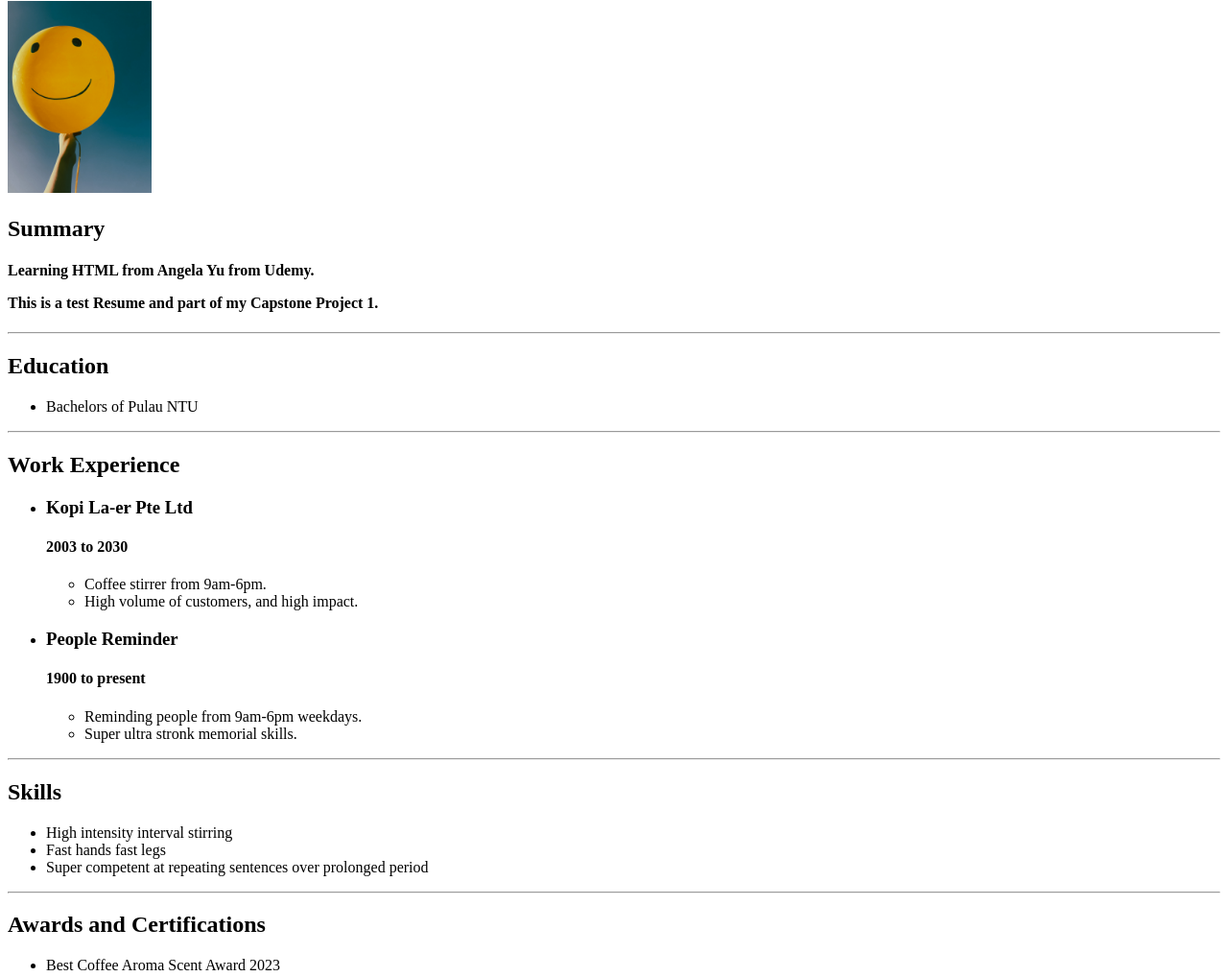
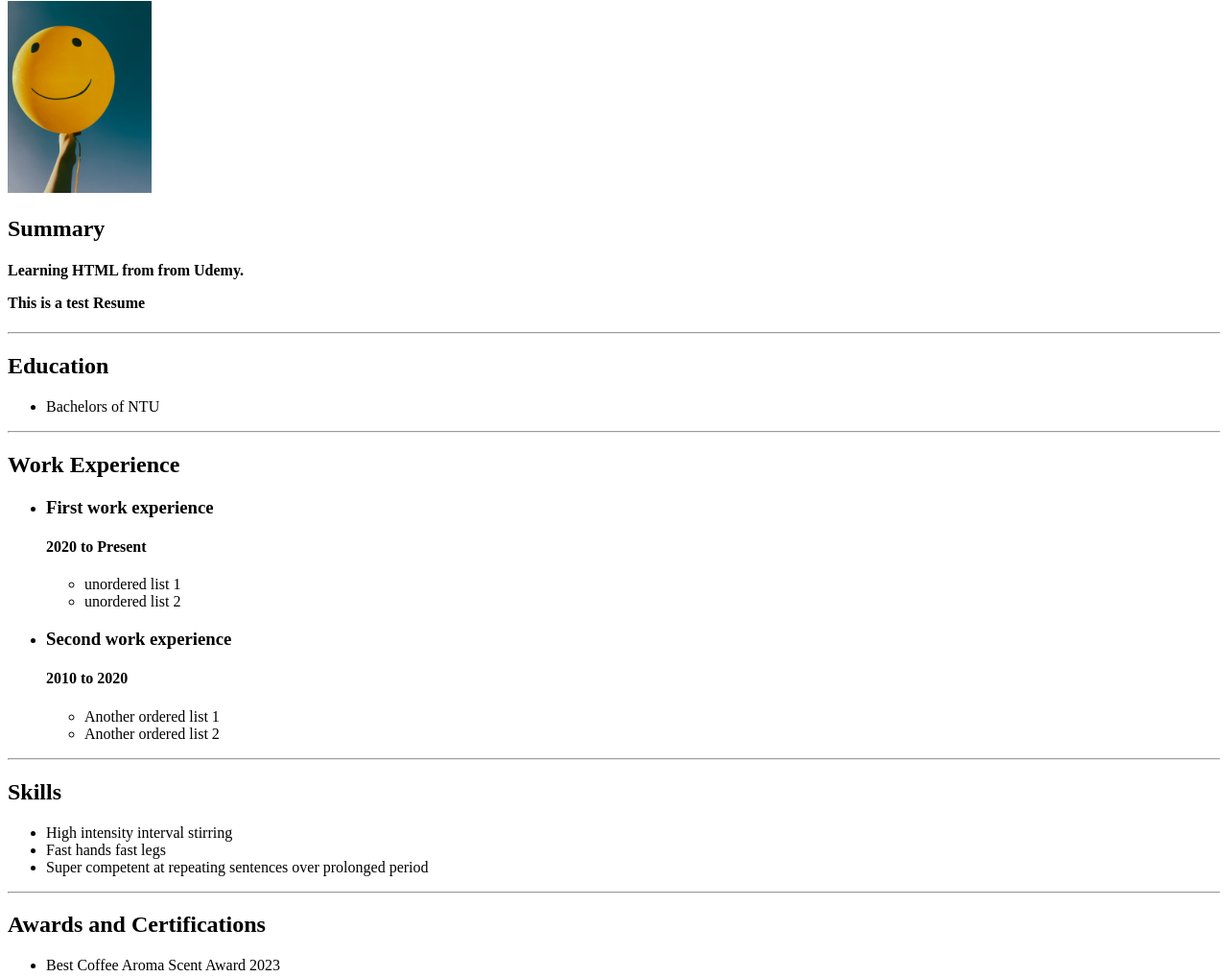
Before and after one commit to darrv/HTML-Resume-Sample, a plain HTML site: page index.html in a window 1280 px wide. Shown: the part 79-1097 px from the top of the page at 96% size. Drawn offline with Linux system fonts and the light colour scheme.

Commit message:
Update index.html

```diff
--- a/index.html
+++ b/index.html
@@ -11,15 +11,15 @@
     <img src="./images/smiley.jpg" height="200">
     <h2>Summary</h2>
     <h4>
-        Learning HTML from Angela Yu from Udemy.
-        <p> This is a test Resume and part of my Capstone Project 1.</p>
+        Learning HTML from from Udemy.
+        <p> This is a test Resume</p>
     </h4>
 
     <hr/>
 
     <h2>Education</h2>
     <ul>
-        <li>Bachelors of Pulau NTU </li>
+        <li>Bachelors of NTU </li>
     </ul>
 
     <hr/>
@@ -27,19 +27,19 @@
     <h2>Work Experience</h2>
 
     <ul>
-        <li><h3>Kopi La-er Pte Ltd</h3>
-            <h4>2003 to 2030</h4>
+        <li><h3>First work experience</h3>
+            <h4>2020 to Present</h4>
                 <ul>
-                    <li>Coffee stirrer from 9am-6pm.</li>
-                    <li>High volume of customers, and high impact.</li>
+                    <li>unordered list 1</li>
+                    <li>unordered list 2</li>
                 </ul>
         </li>
 
-        <li><h3>People Reminder</h3>
-            <h4>1900 to present</h4>
+        <li><h3>Second work experience</h3>
+            <h4>2010 to 2020</h4>
             <ul>
-                <li>Reminding people from 9am-6pm weekdays.</li>
-                <li>Super ultra stronk memorial skills.</li>
+                <li>Another ordered list 1</li>
+                <li>Another ordered list 2</li>
             </ul>
         </li>
 
```
